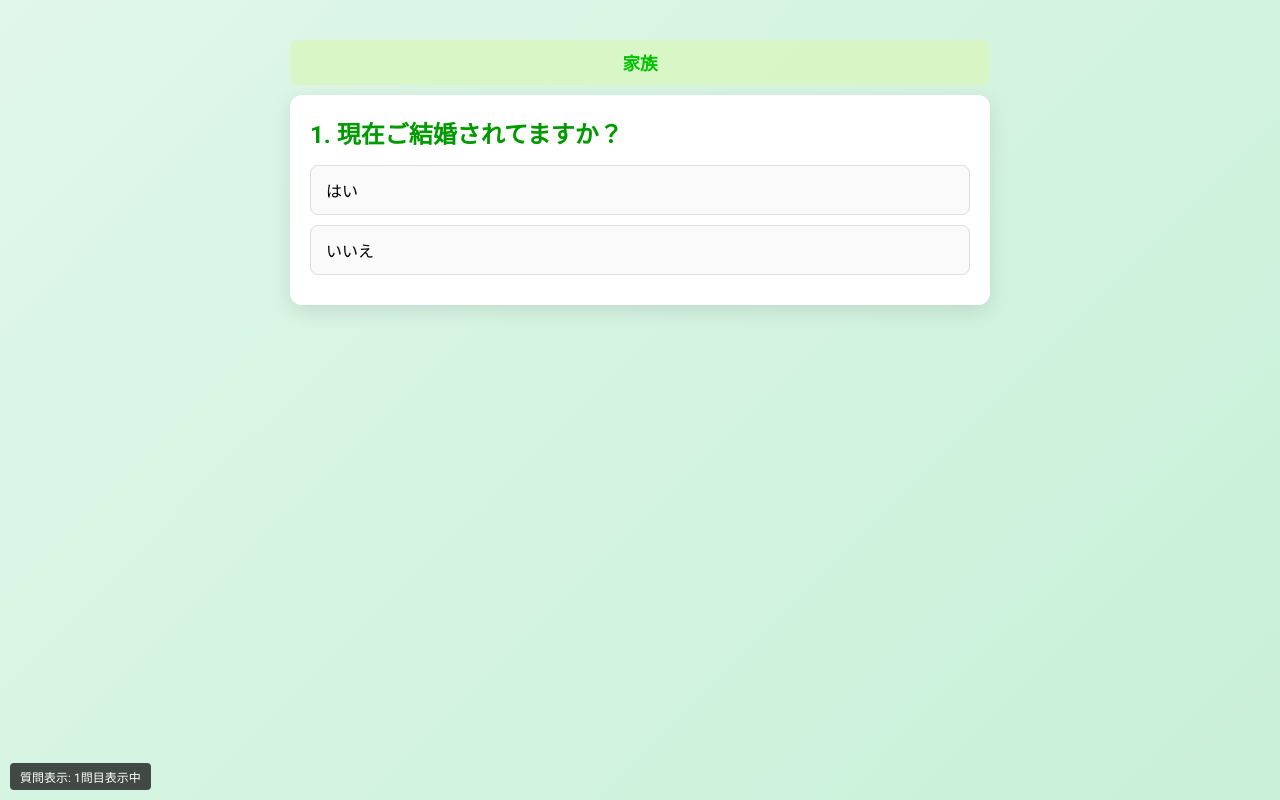
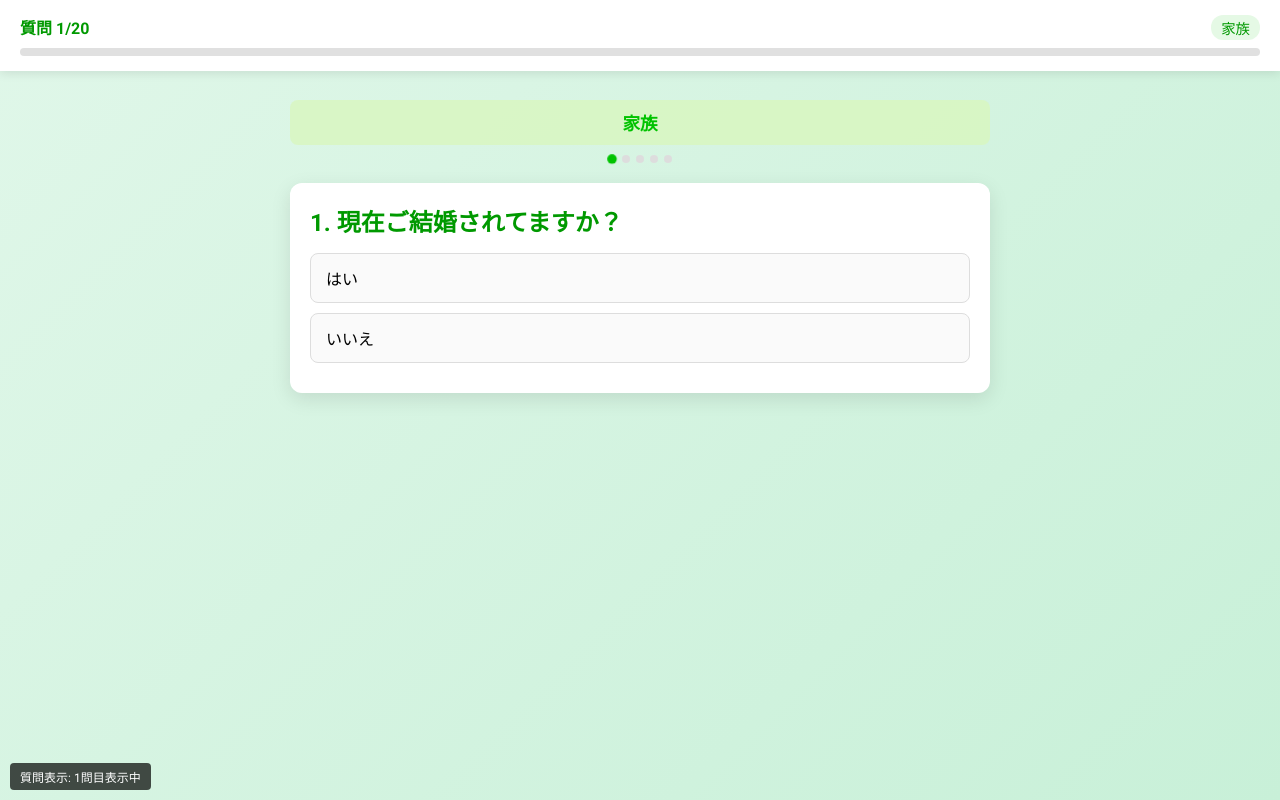
Before and after one commit to marky808/-personal-type-diagnosis, a plain HTML site: page quiz.html in a window 1280 px wide. Drawn offline with Linux system fonts and the light colour scheme.

Commit message:
クイズページにプログレスバーとドットナビゲーションを追加し、進行状況を表示する機能を実装

```diff
--- a/quiz.html
+++ b/quiz.html
@@ -19,8 +19,50 @@
       font-family: 'Roboto', sans-serif;
       background: var(--background-gradient);
       padding: 20px;
+      padding-top: 80px; /* プログレスバー分の余白を追加 */
       min-height: 100vh;
     }
+
+    /* プログレスバー関連スタイル */
+    .progress-container {
+      position: fixed;
+      top: 0;
+      left: 0;
+      right: 0;
+      background: white;
+      padding: 15px 20px;
+      box-shadow: 0 2px 10px rgba(0,0,0,0.1);
+      z-index: 100;
+    }
+    .progress-info {
+      display: flex;
+      justify-content: space-between;
+      margin-bottom: 8px;
+    }
+    .question-count {
+      font-weight: bold;
+      color: var(--secondary-color);
+    }
+    .category-indicator {
+      background: rgba(0, 195, 0, 0.1);
+      color: var(--secondary-color);
+      padding: 2px 10px;
+      border-radius: 12px;
+      font-size: 0.9rem;
+    }
+    .progress-bar {
+      height: 8px;
+      background: #e0e0e0;
+      border-radius: 4px;
+      overflow: hidden;
+    }
+    .progress-fill {
+      height: 100%;
+      background: var(--primary-color);
+      border-radius: 4px;
+      transition: width 0.5s ease;
+    }
+
     .quiz-container {
       width: 90%;
       max-width: 700px;
@@ -76,9 +118,38 @@
       to { transform: rotate(360deg); }
     }
     .animated { animation: fadeInUpStrong 0.8s ease-out forwards; }
+
+    /* ドットナビゲーション */
+    .dot-navigation {
+      display: flex;
+      justify-content: center;
+      margin: 10px 0 20px;
+    }
+    .dot {
+      width: 8px;
+      height: 8px;
+      margin: 0 3px;
+      background-color: #ddd;
+      border-radius: 50%;
+    }
+    .dot.active {
+      background-color: var(--primary-color);
+      transform: scale(1.2);
+    }
   </style>
 </head>
 <body>
+  <!-- プログレスバー表示エリア -->
+  <div class="progress-container">
+    <div class="progress-info">
+      <div class="question-count">質問 <span id="currentQuestionNumber">0</span>/20</div>
+      <div class="category-indicator" id="currentCategory">カテゴリー</div>
+    </div>
+    <div class="progress-bar">
+      <div class="progress-fill" id="progressFill" style="width: 0%"></div>
+    </div>
+  </div>
+
   <div class="quiz-container" id="quizArea">
     <!-- 初期化中メッセージ -->
     <div class="card" style="text-align: center;">
@@ -139,6 +210,25 @@
     let answers = []; // 各質問の回答をtrue/falseで保存
 
     const quizArea = document.getElementById("quizArea");
+    const progressFill = document.getElementById("progressFill");
+    const currentQuestionNumber = document.getElementById("currentQuestionNumber");
+    const currentCategory = document.getElementById("currentCategory");
+
+    // プログレス表示を更新する関数
+    function updateProgress() {
+      // 質問番号の更新（1-20表示）
+      currentQuestionNumber.textContent = currentQuestionIndex + 1;
+
+      // プログレスバーの幅を更新（%）
+      const progressPercent = (currentQuestionIndex / questions.length) * 100;
+      progressFill.style.width = `${progressPercent}%`;
+
+      // カテゴリ名の更新
+      if (currentQuestionIndex < questions.length) {
+        const groupId = questions[currentQuestionIndex].group;
+        currentCategory.textContent = groupNames[groupId] || `グループ${groupId}`;
+      }
+    }
 
     // 質問を表示する関数
     function showQuestion() {
@@ -148,6 +238,9 @@
           finishQuiz();
           return;
         }
+
+        // プログレス表示を更新
+        updateProgress();
 
         showDebug(`質問表示: ${currentQuestionIndex + 1}問目表示中`);
 
@@ -178,6 +271,25 @@
 
           quizArea.appendChild(categoryHeader);
         }
+
+        // ドットナビゲーションを追加
+        const dotNavigation = document.createElement("div");
+        dotNavigation.className = "dot-navigation";
+
+        // カテゴリごとの質問数を計算
+        const categoryQuestionsCount = questions.filter(q => q.group === currentGroup).length;
+
+        // 現在のカテゴリ内での質問インデックスを計算
+        const categoryStart = questions.findIndex(q => q.group === currentGroup);
+        const categoryCurrentIndex = currentQuestionIndex - categoryStart;
+
+        // ドットを生成
+        for (let i = 0; i < categoryQuestionsCount; i++) {
+          const dot = document.createElement("div");
+          dot.className = `dot ${i === categoryCurrentIndex ? 'active' : ''}`;
+          dotNavigation.appendChild(dot);
+        }
+        quizArea.appendChild(dotNavigation);
 
         // 質問カードを表示
         const card = document.createElement("div");
@@ -222,6 +334,10 @@
     function finishQuiz() {
       try {
         showDebug("全質問回答完了、回答を保存します");
+
+        // プログレスバーを100%に
+        progressFill.style.width = '100%';
+        currentQuestionNumber.textContent = questions.length;
 
         // 回答をlocalStorageに保存
         localStorage.setItem("typeAnswers", JSON.stringify(answers));
```
